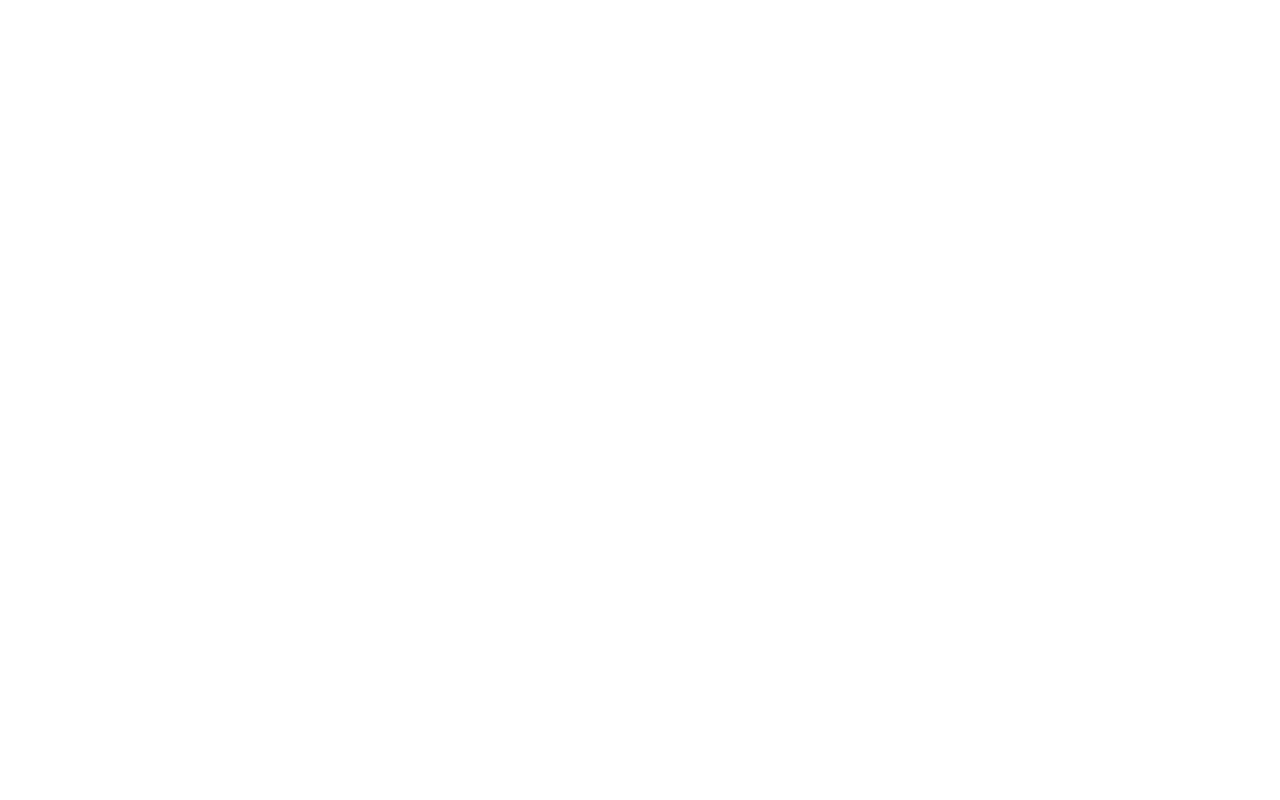
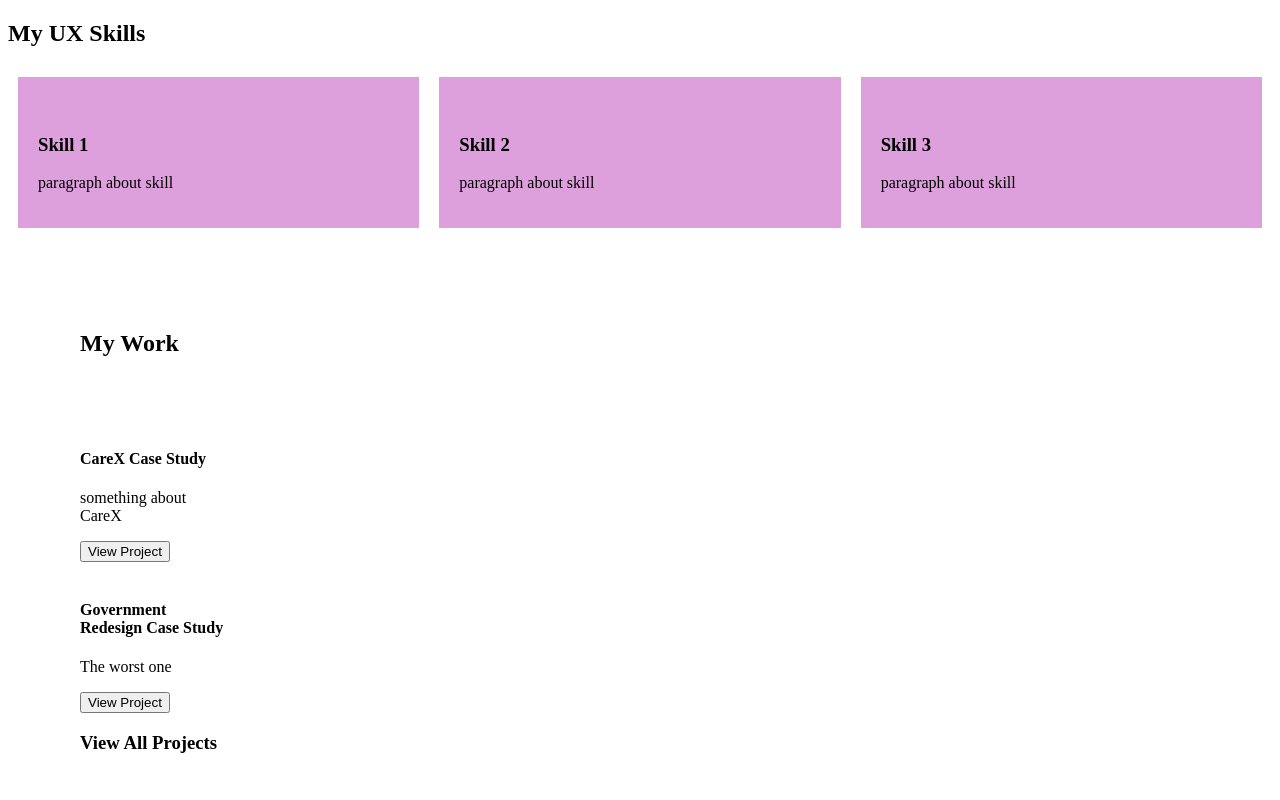
Before and after one commit to nklortz22/UX-UI_HW_18_, a plain HTML site: page index.html in a window 1280 px wide. Drawn offline with Linux system fonts and the light colour scheme.

Commit message:
commit
msg - sean helped yay

```diff
--- a/index.html
+++ b/index.html
@@ -1,12 +1,59 @@
 <!DOCTYPE html>
 <html lang="en">
 <head>
+    <link rel="stylesheet" href="style.css">
     <meta charset="UTF-8">
     <meta http-equiv="X-UA-Compatible" content="IE=edge">
     <meta name="viewport" content="width=device-width, initial-scale=1.0">
     <title>Document</title>
 </head>
 <body>
+    <!--  My UX Skills section coded using CSS flex -->
+    <section class="mySkills">
+        <h1>My UX Skills</h1>
+        <div class="flexContainer">
+            <div class="Skillz">
+                <img>
+                <h3>Skill 1</h3>
+                <p>paragraph about skill</p>
+            </div>
+                <div class="Skillz">
+                    <img>
+                    <h3>Skill 2</h3>
+                    <p>paragraph about skill</p>
+                </div>
+            <div class="Skillz">
+                <img>
+                <h3>Skill 3</h3>
+                <p>paragraph about skill</p>
+            </div>
+        </div>
+    </section>
+<!-- My Work Section Constructed using CSS Grid -->
+<section class="myWork">
+    <h1>My Work</h1>
+        <div class="workGrid">
+            <div class="CaseStudyImage">
+                <img>
+            </div>
+            <div class="CaseStudyInfo">
+                <h4>CareX Case Study</h4>
+                <p>something about CareX</p>
+                <button>View Project</button>
+            </div>
+                <div class="CaseStudyImage">
+                    <img>
+                </div>
+                <div class="CaseStudyInfo">
+                    <h4>Government Redesign Case Study</h4>
+                    <p>The worst one</p>
+                    <button>View Project</button>
+                </div>
+        </div>
+
+        <h3>View All Projects</h3>
+
+</section>
 
 </body>
 </html>
--- a/style.css
+++ b/style.css
@@ -0,0 +1,44 @@
+.flexContainer {
+    display:flex;
+   flex-direction: row;
+}
+
+.Skillz {
+    background-color: plum;
+    width: 33%;
+    margin: 10px;
+    padding: 20px;
+}
+
+.CaseStudyImage {
+    grid-area: 4fr;
+}
+
+.CaseStudyInfo {
+    grid-area: 4fr;
+}
+
+.myWork {
+    display: grid;
+    padding: 24px;
+    margin: 48px;
+    grid-template-rows: 100px;
+    grid-template-columns: 150px;
+    grid-template-areas: none;
+}
+
+@media only screen and (max-width: 600) {
+    .Skillz{
+        width: 50%;
+        margin: 5px
+    }
+    .flexContainer{
+        flex-direction: column;
+        width: 100%;
+    }
+    .myWork {
+        grid-template-rows: 300px 300px 300px 300px 300px;
+        grid-template-columns: 1fr;
+        grid-template-areas: none;
+    }
+}
```
